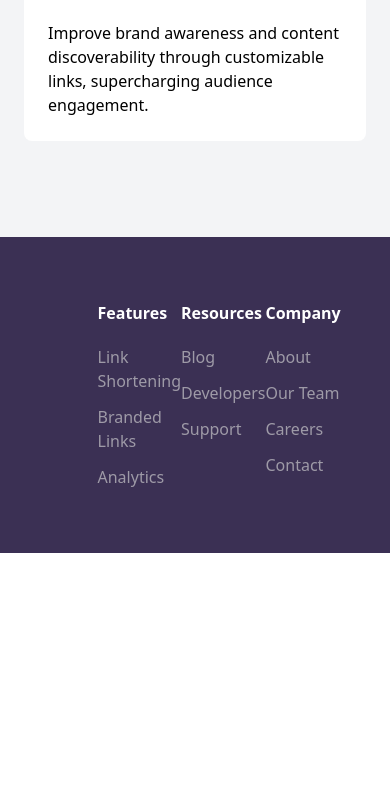
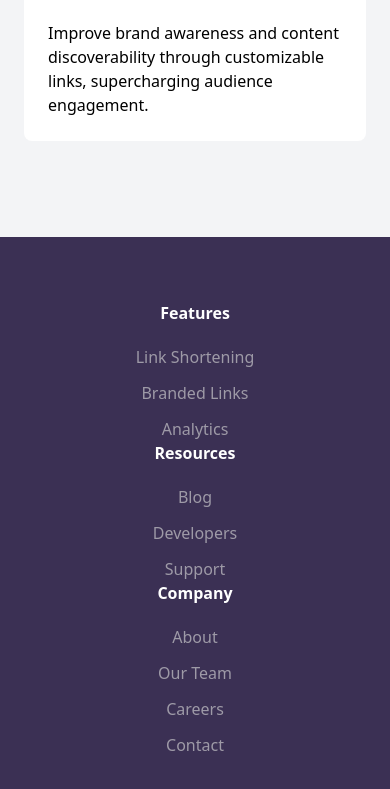
Before and after one commit to ZahraBahmanpour/shortly, a website: page src/index.html in a window 390 px wide. Shown: the part 2197-2986 px from the top of the page. Before the commit the page ends 2750 px from the top, so only its background shows below. Drawn offline with Linux system fonts and the light colour scheme.

Commit message:
responsive footer

```diff
--- a/src/index.html
+++ b/src/index.html
@@ -209,11 +209,13 @@
 
     <footer class="bg-darkViolet py-16">
       <!-- Menus Container -->
-      <div class="flex mx-auto w-1/2">
+      <div class="flex flex-col mx-auto w-1/2 md:flex-row">
         <!-- Menu 1 -->
-        <div class="flex w-full flex-col items-start">
+        <div class="flex w-full flex-col items-center md:items-start">
           <div class="mb-5 font-bold capitalize text-white">Features</div>
-          <div class="flex flex-col items-start space-y-3">
+          <div
+            class="flex flex-col items-start space-y-3 items-center md:items-start"
+          >
             <a href="#" class="capitalize text-gray hover:text-cyan"
               >Link shortening</a
             >
@@ -227,9 +229,11 @@
         </div>
 
         <!-- Menu 2 -->
-        <div class="flex w-full flex-col items-start">
+        <div class="flex w-full flex-col items-center md:items-start">
           <div class="mb-5 font-bold capitalize text-white">Resources</div>
-          <div class="flex flex-col items-start space-y-3">
+          <div
+            class="flex flex-col items-start space-y-3 items-center md:items-start"
+          >
             <a href="#" class="capitalize text-gray hover:text-cyan">Blog</a>
             <a href="#" class="capitalize text-gray hover:text-cyan"
               >Developers</a
@@ -239,9 +243,11 @@
         </div>
 
         <!-- Menu 3 -->
-        <div class="flex w-full flex-col items-start">
+        <div class="flex w-full flex-col items-center md:items-start">
           <div class="mb-5 font-bold capitalize text-white">Company</div>
-          <div class="flex flex-col items-start space-y-3">
+          <div
+            class="flex flex-col items-start space-y-3 items-center md:items-start"
+          >
             <a href="#" class="capitalize text-gray hover:text-cyan">About</a>
             <a href="#" class="capitalize text-gray hover:text-cyan"
               >Our Team</a
```
Also changed, not shown: src/output.css.
